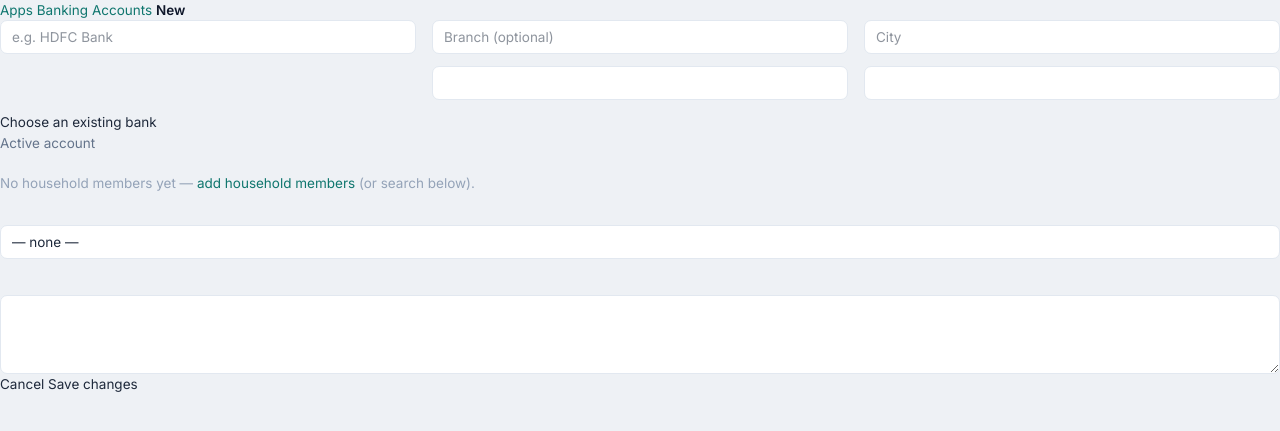
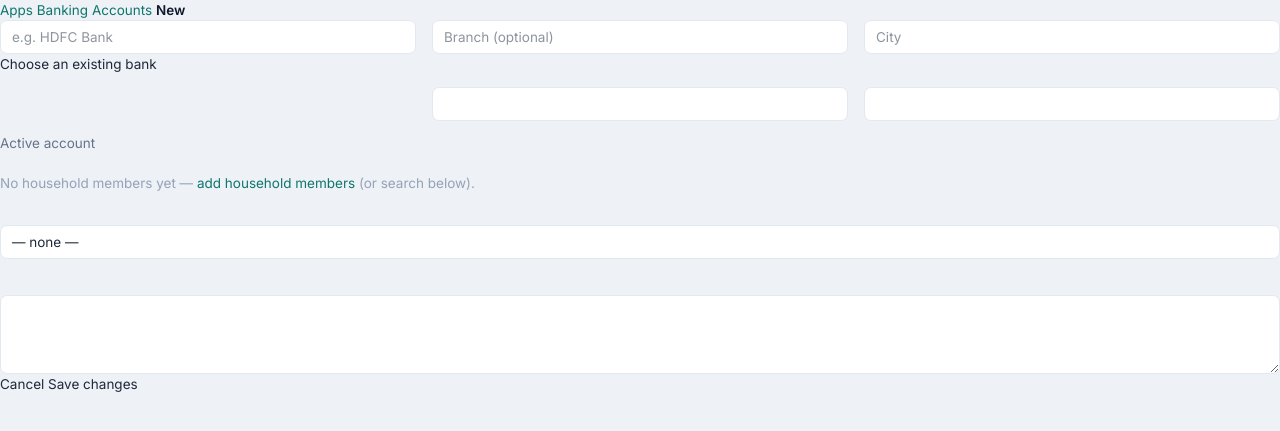
Before and after one commit to sajisukumaran/mynestra, a Django app: template templates/banking/account_form.html in a window 1280 px wide. Shown: the top 431 px of the page. Run offline with Django 5.2, Linux system fonts and the light colour scheme; the template is opened without the code that fills it, so the values that code supplies are empty; style sheets or scripts are compiled from the project's sources.

Commit message:
fix(banking): move "Add a new bank" next to the Bank field
The inline "Add a new bank" toggle was stranded below the whole account grid and
hard to find. Move it directly under the Bank select (and the "Choose an existing
bank" link under the new-bank name input), stacked via a new .stack-8 spacing utility.

Co-Authored-By: Claude Opus 4.8 (1M context) <noreply@anthropic.com>

```diff
--- a/assets/css/app.css
+++ b/assets/css/app.css
@@ -666,6 +666,7 @@ textarea.control { min-height:70px; height:auto; align-items:stretch; padding:8p
 .grid-halves { display:grid; grid-template-columns:1fr 1fr; gap:20px; align-items:start; }
 .grid-detail { display:grid; grid-template-columns:340px 1fr; gap:22px; align-items:start; }
 .stack { display:flex; flex-direction:column; }
+.stack-8 > * + * { margin-top:8px; }
 .stack-16 > * + * { margin-top:16px; }
 .stack-20 > * + * { margin-top:20px; }
 .row { display:flex; align-items:center; gap:10px; }
--- a/templates/banking/account_form.html
+++ b/templates/banking/account_form.html
@@ -20,15 +20,19 @@
       <div x-data="{ newBank: {% if banks %}false{% else %}true{% endif %} }">
         <div class="form-grid">
           <c-field label="Bank" required>
-            <div x-show="!newBank">
+            <div x-show="!newBank" class="stack-8">
               <c-select name="bank" id="id_bank" :disabled="newBank"
                         hx-get="{{ ui_tenant_url }}banking/branch-options/" hx-target="#id_branch"
                         hx-swap="innerHTML" hx-trigger="change" hx-include="this">
                 <option value="">Choose bank…</option>
                 {% for b in banks %}<option value="{{ b.pk }}"{% if account.bank_id == b.pk %} selected{% endif %}>{{ b.display }}</option>{% endfor %}
               </c-select>
+              <c-button variant="ghost" size="sm" @click="newBank = true"><c-icon name="plus" size="sm" /> Add a new bank</c-button>
             </div>
-            <div x-show="newBank" x-cloak><div class="control"><input name="new_bank_name" placeholder="e.g. HDFC Bank"></div></div>
+            <div x-show="newBank" x-cloak class="stack-8">
+              <div class="control"><input name="new_bank_name" placeholder="e.g. HDFC Bank"></div>
+              <c-button variant="ghost" size="sm" @click="newBank = false"><c-icon name="chevron-left" size="sm" /> Choose an existing bank</c-button>
+            </div>
           </c-field>
           <c-field label="Branch" help="Optional — the specific branch.">
             <div x-show="!newBank">
@@ -54,10 +58,6 @@
               {% for c in currencies %}<option value="{{ c.code }}"{% if account.currency_id == c.code %} selected{% elif not account.currency_id and c.code == base.code %} selected{% endif %}>{{ c.code }} — {{ c.name }}</option>{% endfor %}
             </c-select>
           </c-field>
-        </div>
-        <div class="row wrap">
-          <c-button variant="ghost" size="sm" x-show="!newBank" @click="newBank = true"><c-icon name="plus" size="sm" /> Add a new bank</c-button>
-          <c-button variant="ghost" size="sm" x-show="newBank" x-cloak @click="newBank = false"><c-icon name="chevron-left" size="sm" /> Choose an existing bank</c-button>
         </div>
         <label class="row">{{ form.is_active }} <span class="muted">Active account</span></label>
       </div>
```
